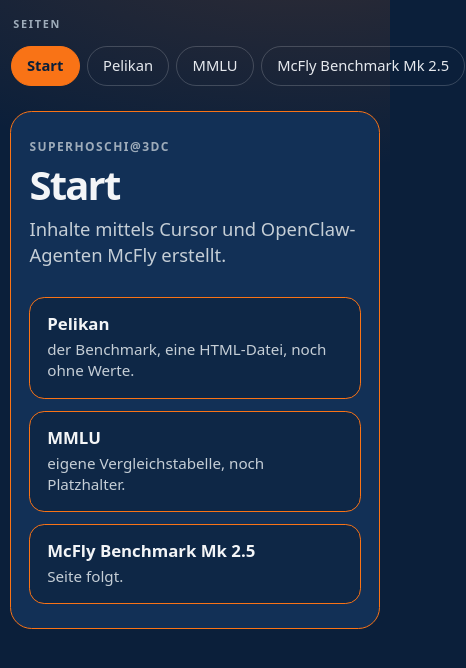
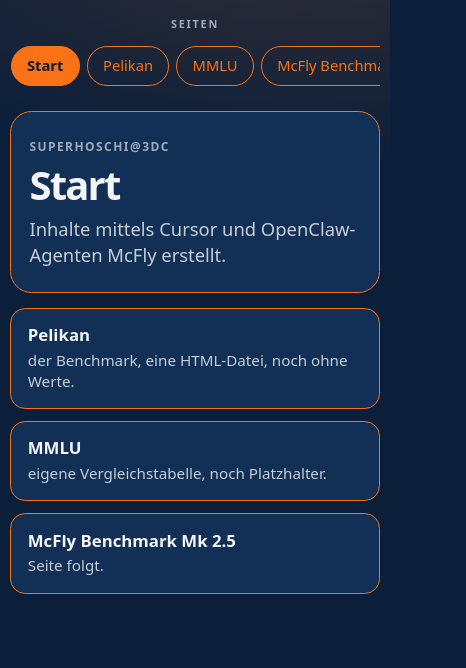
Before and after one commit to Superhoschi-3DC/McFly, a plain HTML site: page index.html in a window 390 px wide. Shown: the whole page, 466 px wide, since content can reach past the window. Drawn offline with Linux system fonts and the light colour scheme.

Commit message:
Shrink the sidebar to its longest label.
Rail buttons fill that width with centered text. The three start cards sit under the Start card.

Co-authored-by: Manfred2232 <Manfred2232@users.noreply.github.com>

```diff
--- a/site.css
+++ b/site.css
@@ -23,15 +23,14 @@
 }
 
 html {
-  background: var(--bg);
+  background-color: #0b1f3a;
 }
 
 body {
   margin: 0;
   min-height: 100vh;
-  background:
-    radial-gradient(880px 380px at 78% -8%, rgba(249, 115, 22, 0.16), transparent 62%),
-    var(--bg);
+  background-color: #0b1f3a;
+  background-image: radial-gradient(880px 380px at 78% -8%, rgba(249, 115, 22, 0.16), transparent 62%);
   color: var(--ink);
   font-family: var(--sans);
   font-size: 1.0625rem;
@@ -83,44 +82,47 @@ a {
 .rail {
   position: sticky;
   top: 1.5rem;
+  width: max-content;
+  max-width: 100%;
 }
 
 .rail-label {
-  margin: 0 0 0.7rem 0.2rem;
+  margin: 0 0 0.7rem;
   font-size: 0.68rem;
   font-weight: 600;
   letter-spacing: 0.16em;
+  text-align: center;
   text-transform: uppercase;
   color: var(--faint);
 }
 
 .rail ul {
   list-style: none;
-  display: flex;
-  flex-direction: column;
-  align-items: flex-start;
+  display: grid;
   gap: 0.4rem;
   margin: 0;
   padding: 0;
 }
 
 .rail a {
-  display: inline-flex;
+  display: flex;
   align-items: center;
+  justify-content: center;
+  width: 100%;
   min-height: 40px;
   padding: 0.4rem 0.95rem;
-  border: 1px solid var(--ghost);
+  border: 1px solid var(--accent);
   border-radius: 999px;
   background: transparent;
-  color: #e6e9ee;
+  color: var(--accent);
   font-size: 0.92rem;
   line-height: 1.2;
+  text-align: center;
   white-space: nowrap;
 }
 
 .rail a:hover {
-  border-color: rgba(255, 255, 255, 0.34);
-  background: rgba(255, 255, 255, 0.04);
+  background: rgba(249, 115, 22, 0.16);
 }
 
 .rail a[aria-current="page"] {
@@ -136,6 +138,9 @@ a {
 }
 
 .stage {
+  display: flex;
+  flex-direction: column;
+  gap: 0.9rem;
   min-width: 0;
 }
 
@@ -149,7 +154,7 @@ a {
 .entries {
   display: grid;
   gap: 0.75rem;
-  margin-top: 1.75rem;
+  margin: 0;
 }
 
 .entry {
@@ -157,7 +162,7 @@ a {
   padding: 0.95rem 1.05rem 1rem;
   border: 1px solid var(--accent);
   border-radius: 0.95rem;
-  background: rgba(11, 31, 58, 0.55);
+  background: var(--card);
 }
 
 .entry:hover {
@@ -472,13 +477,16 @@ th {
 
   .rail {
     position: static;
+    width: 100%;
   }
 
   .rail ul {
+    display: flex;
     flex-direction: row;
-    align-items: center;
     flex-wrap: nowrap;
     gap: 0.45rem;
+    width: max-content;
+    max-width: 100%;
     overflow-x: auto;
     overscroll-behavior-x: contain;
     padding: 0.1rem 0.05rem 0.45rem;
@@ -489,8 +497,10 @@ th {
     display: none;
   }
 
-  .rail li {
+  .rail li,
+  .rail a {
     flex: 0 0 auto;
+    width: auto;
   }
 
   .card {
```
Also changed, not shown: index.html (+1 -1 lines).
